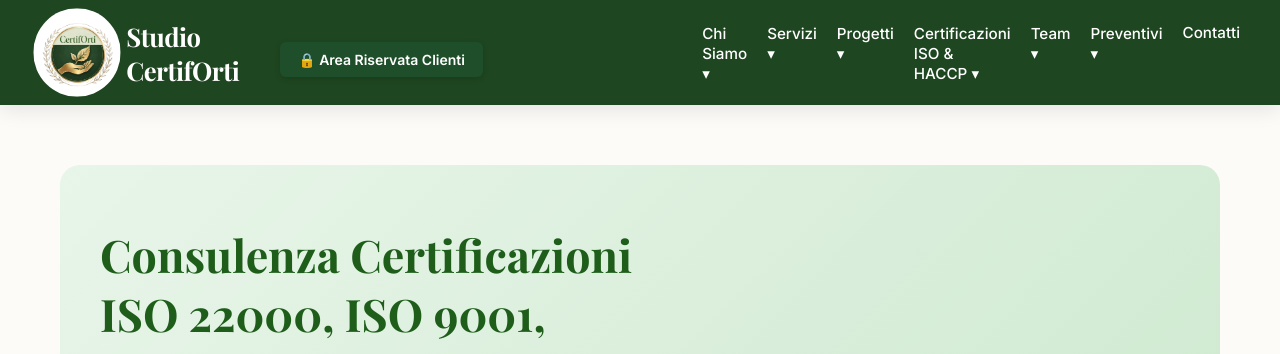
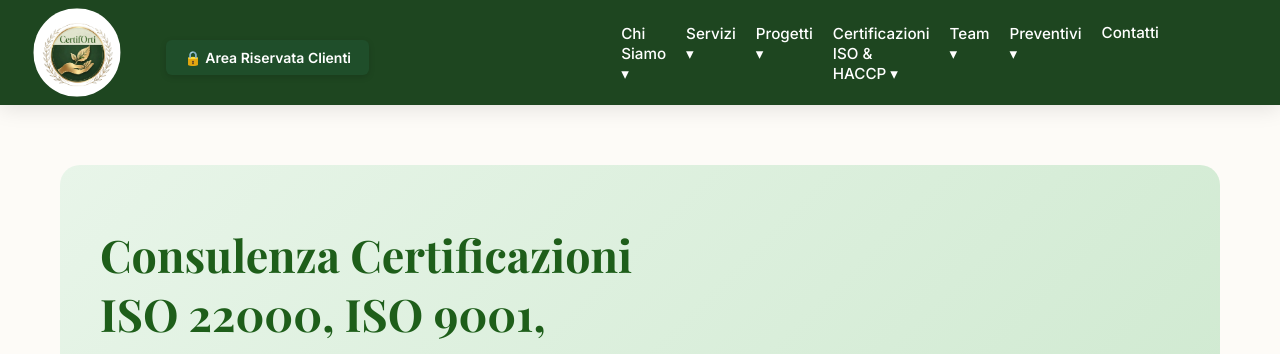
Before and after one commit to Irenee23/studio-certiforti, a plain HTML site: page index.html in a window 1280 px wide. Shown: the top 354 px of the page. Drawn offline with nearby package versions, Linux system fonts and the light colour scheme.

Commit message:
Update index.html

```diff
--- a/index.html
+++ b/index.html
@@ -88,13 +88,15 @@
         }
 /* --- PULSANTE AREA RISERVATA (Nessuna modifica al layout esistente) --- */
 /* --- PULSANTE AREA RISERVATA (Allineato a sinistra sotto il logo) --- */
+/* --- PULSANTE AREA RISERVATA (Sotto l'header, allineato a sinistra) --- */
 .sub-header-cta {
   width: 100%;
   box-sizing: border-box;
   margin-top: 14px;
-  padding: 0 40px; /* Stesso margine sinistro del logo nell'header */
+  margin-bottom: 5px;
+  padding: 0 40px; /* Allineato perfettamente al margine sinistro del logo nell'header */
   display: flex;
-  justify-content: flex-start; /* Allineato a sinistra nel riquadro rosso */
+  justify-content: flex-start;
 }
 
 .btn-portale-nc {
@@ -120,7 +122,7 @@
   box-shadow: 0 4px 10px rgba(0, 0, 0, 0.2);
 }
 
-/* Adattamento automatico su smartphone */
+/* Adattamento automatico per smartphone */
 @media (max-width: 768px) {
   .sub-header-cta {
     padding: 0 20px;
@@ -130,7 +132,8 @@
     font-size: 13px;
     padding: 8px 14px;
   }
-}        nav {
+}
+nav {
     display: flex;
     gap: 20px;
     margin-left: auto;
@@ -796,11 +799,6 @@
     <!-- Blocco Logo (Sinistra) -->
    <div class="logo-wrapper" style="display: flex; align-items: center; gap: 12px;">
 <img src="logo.png" alt="Logo Studio CertifOrti" style="width:75px; height:75px; object-fit:cover; object-position:center; background:white; border-radius:50%; transform:scale(1.18);">
-<div class="brand-text" style="color: white; font-weight: bold;">Studio CertifOrti</div>
-</div>
-<button id="drawer-btn" onclick="toggleDrawer()" aria-label="Apri menu">☰</button>
-
-   <!-- Barra Accesso Riservato allineata a sinistra sotto il logo -->
 <div class="sub-header-cta">
   <a href="https://www.appsheet.com/start/b688bd1f-09cf-49a8-a34e-0471822bd059"
      target="_blank"
@@ -810,7 +808,6 @@
     &#128274; Area Riservata Clienti
   </a>
 </div>
-</div><!-- Blocco Menu di Navigazione (Destra) -->
 <nav class="desktop-menu">
 
   <!-- 1. Chi Siamo -->
```
